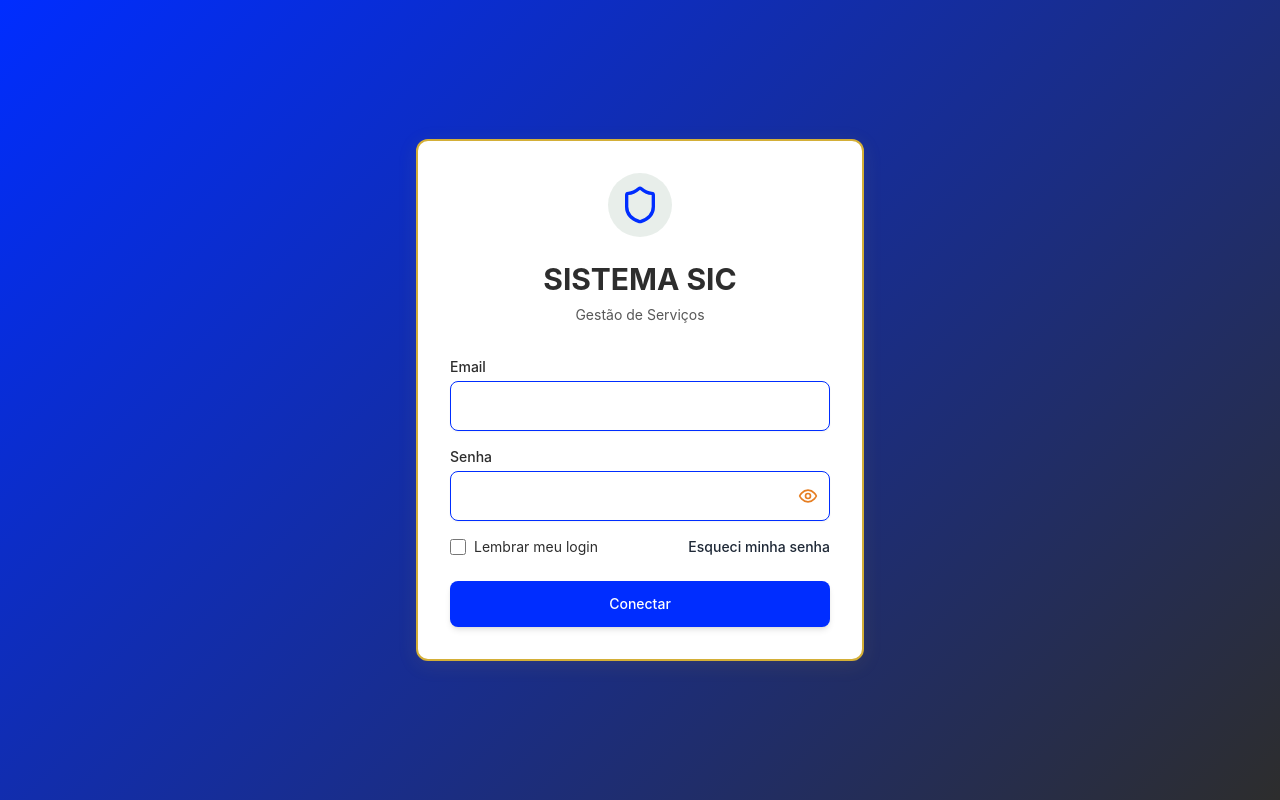
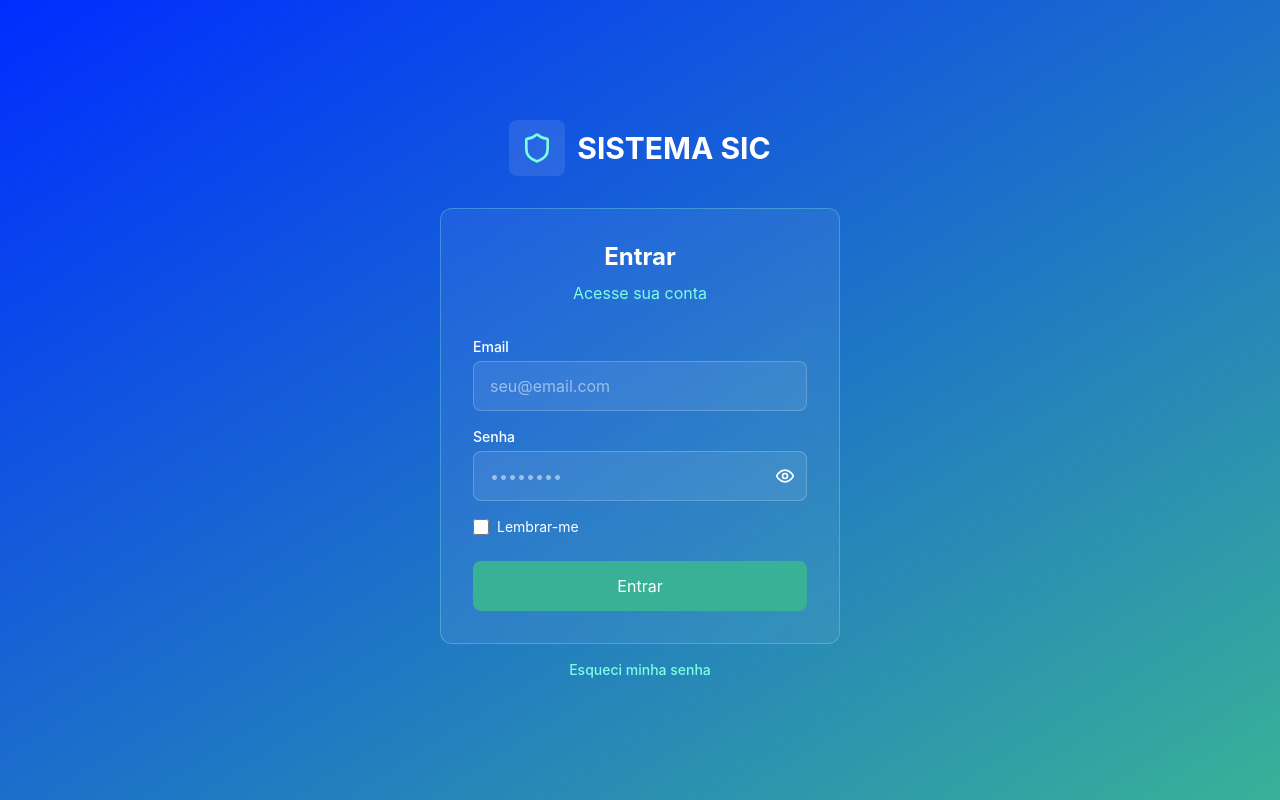
Before and after one commit to padilhadc/sic21.05, a React (Vite) app: page /login in a window 1280 px wide. Built offline with nearby package versions, Linux system fonts and the light colour scheme.

Commit message:
Updated Login.tsx

```diff
--- a/src/pages/Login.tsx
+++ b/src/pages/Login.tsx
@@ -68,7 +68,7 @@ export default function Login() {
 
       if (error) throw error;
 
-      setSuccess('Email de recuperação enviado! Por favor, verifique sua caixa de entrada.');
+      setSuccess('Enviamos um link para redefinir sua senha. Verifique sua caixa de entrada e o spam.');
     } catch (error: any) {
       console.error('Erro ao solicitar redefinição de senha:', error);
       setError('Não foi possível enviar o email de recuperação. Tente novamente mais tarde.');
@@ -77,40 +77,38 @@ export default function Login() {
     }
   };
 
-  const togglePasswordVisibility = () => {
-    setShowPassword(!showPassword);
-  };
+  return (
+    <div className="min-h-screen flex flex-col items-center justify-center px-4 bg-gradient-to-br from-[#002DFF] to-[#39B197]">
+      <div className="flex items-center mb-8">
+        <div className="p-3 bg-white/10 rounded-lg mr-3">
+          <Shield className="h-8 w-8 text-[#7DFEE3]" />
+        </div>
+        <h1 className="text-3xl font-bold text-white">SISTEMA SIC</h1>
+      </div>
 
-  return (
-    <div className="min-h-screen flex items-center justify-center px-4" style={{ background: 'linear-gradient(135deg, #002DFF, #2D2D2D)' }}>
-      <div className="max-w-md w-full space-y-8 bg-white p-8 rounded-xl border-2 border-[#D4AF37] shadow-[0_4px_20px_rgba(212,175,55,0.1)]">
-        <div className="text-center">
-          <div className="mx-auto h-16 w-16 bg-[#1E5631]/10 rounded-full flex items-center justify-center transform transition-transform hover:scale-105">
-            <Shield className="h-10 w-10 text-[#002DFF]" />
-          </div>
-          <h2 className="mt-6 text-3xl font-bold text-[#2D2D2D]">SISTEMA SIC</h2>
-          <p className="mt-2 text-sm text-[#2D2D2D]/80"> Gestão de Serviços</p>
+      <div className="w-full max-w-[400px] bg-white/[0.06] backdrop-blur-md border border-[rgba(125,254,227,0.3)] rounded-xl p-8">
+        <div className="text-center mb-8">
+          <h2 className="text-2xl font-bold text-white">Entrar</h2>
+          <p className="mt-2 text-[#7DFEE3]">Acesse sua conta</p>
         </div>
 
         {!isConfigured && (
-          <div className="bg-yellow-50 border border-yellow-200 text-yellow-800 px-4 py-3 rounded-lg text-sm flex items-center">
+          <div className="mb-6 bg-yellow-400/10 border border-yellow-400/20 text-yellow-200 px-4 py-3 rounded-lg text-sm flex items-center">
             <AlertCircle className="h-5 w-5 mr-2" />
-            <span>
-              Supabase não está configurado. Atualize suas variáveis de ambiente.
-            </span>
+            <span>Supabase não está configurado. Atualize suas variáveis de ambiente.</span>
           </div>
         )}
 
-        <form className="mt-8 space-y-6" onSubmit={handleSubmit}>
+        <form onSubmit={handleSubmit} className="space-y-6">
           {error && (
-            <div className="bg-red-50 border border-red-200 text-red-600 px-4 py-3 rounded-lg text-sm flex items-center animate-fade-in">
+            <div className="bg-red-400/10 border border-red-400/20 text-red-200 px-4 py-3 rounded-lg text-sm flex items-center">
               <AlertCircle className="h-5 w-5 mr-2" />
               {error}
             </div>
           )}
 
           {success && (
-            <div className="bg-green-50 border border-green-200 text-green-600 px-4 py-3 rounded-lg text-sm flex items-center animate-fade-in">
+            <div className="bg-green-400/10 border border-green-400/20 text-green-200 px-4 py-3 rounded-lg text-sm flex items-center">
               <AlertCircle className="h-5 w-5 mr-2" />
               {success}
             </div>
@@ -118,7 +116,7 @@ export default function Login() {
 
           <div className="space-y-4">
             <div>
-              <label htmlFor="email" className="block text-sm font-medium text-[#2D2D2D] mb-1">
+              <label htmlFor="email" className="block text-sm font-medium text-white mb-1">
                 Email
               </label>
               <input
@@ -129,15 +127,16 @@ export default function Login() {
                 required
                 value={email}
                 onChange={(e) => setEmail(e.target.value)}
-                className="block w-full px-3 py-3 border border-[#002DFF] rounded-lg shadow-sm focus:outline-none focus:ring-2 focus:ring-[#002DFF] focus:border-[#1E5631] bg-white text-[#2D2D2D] transition-all duration-200"
+                className="block w-full px-4 py-3 bg-white/[0.08] border border-white/20 rounded-lg focus:outline-none focus:border-[#7DFEE3] focus:ring-1 focus:ring-[#7DFEE3] text-white placeholder-white/50"
+                placeholder="seu@email.com"
               />
             </div>
 
             <div>
-              <label htmlFor="password" className="block text-sm font-medium text-[#2D2D2D] mb-1">
+              <label htmlFor="password" className="block text-sm font-medium text-white mb-1">
                 Senha
               </label>
-              <div className="relative mt-1">
+              <div className="relative">
                 <input
                   id="password"
                   name="password"
@@ -146,19 +145,19 @@ export default function Login() {
                   required
                   value={password}
                   onChange={(e) => setPassword(e.target.value)}
-                  className="block w-full px-3 py-3 border border-[#002DFF] rounded-lg shadow-sm focus:outline-none focus:ring-2 focus:ring-[#002DFF] focus:border-[#D4AF37] bg-white text-[#2D2D2D] transition-all duration-200"
+                  className="block w-full px-4 py-3 bg-white/[0.08] border border-white/20 rounded-lg focus:outline-none focus:border-[#7DFEE3] focus:ring-1 focus:ring-[#7DFEE3] text-white placeholder-white/50"
+                  placeholder="••••••••"
                 />
                 <button
                   type="button"
-                  onClick={togglePasswordVisibility}
-                  className="absolute inset-y-0 right-0 pr-3 flex items-center text-[#E67E22] hover:text-[#E67E22]/80 transition-colors"
+                  onClick={() => setShowPassword(!showPassword)}
+                  className="absolute inset-y-0 right-0 pr-3 flex items-center text-white"
                 >
                   {showPassword ? <EyeOff className="h-5 w-5" /> : <Eye className="h-5 w-5" />}
                 </button>
               </div>
             </div>
 
-            <div className="flex items-center justify-between">
             <div className="flex items-center">
               <input
                 id="remember-me"
@@ -166,32 +165,32 @@ export default function Login() {
                 type="checkbox"
                 checked={rememberMe}
                 onChange={(e) => setRememberMe(e.target.checked)}
-                  className="h-4 w-4 text-[#1E5631] focus:ring-[#1E5631] border-[#D4AF37] rounded transition-colors"
+                className="h-4 w-4 rounded border-white/20 bg-white/[0.08] text-[#7DFEE3] focus:ring-[#7DFEE3]"
               />
-                <label htmlFor="remember-me" className="ml-2 block text-sm text-[#2D2D2D]">
-                  Lembrar meu login
+              <label htmlFor="remember-me" className="ml-2 block text-sm text-white">
+                Lembrar-me
               </label>
-              </div>
-              <button
-                type="button"
-                onClick={handleForgotPassword}
-                disabled={resetLoading}
-                className="text-sm font-medium text-[#] hover:text-[#E67E22]/80 transition-colors"
-              >
-                {resetLoading ? 'Enviando...' : 'Esqueci minha senha'}
-              </button>
             </div>
           </div>
 
           <button
             type="submit"
             disabled={loading || !isConfigured}
-            className="w-full flex justify-center py-3 px-4 border border-transparent rounded-lg shadow-md text-sm font-medium text-white bg-[#002DFF] hover:bg-[#00008B]/90 focus:outline-none focus:ring-2 focus:ring-offset-2 focus:ring-[#1E5631] disabled:opacity-50 transition-all duration-200 transform hover:scale-[1.02] active:scale-[0.98]"
+            className="w-full flex justify-center py-3 px-4 border border-transparent rounded-lg text-white bg-[#39B197] hover:bg-[#2C7D67] focus:outline-none focus:ring-2 focus:ring-offset-2 focus:ring-[#7DFEE3] disabled:opacity-50 transition-colors"
           >
-            {loading ? 'Conectando...' : 'Conectar'}
+            {loading ? 'Entrando...' : 'Entrar'}
           </button>
         </form>
       </div>
+
+      <button
+        type="button"
+        onClick={handleForgotPassword}
+        disabled={resetLoading}
+        className="mt-4 text-[#7DFEE3] hover:underline text-sm font-medium"
+      >
+        {resetLoading ? 'Enviando link...' : 'Esqueci minha senha'}
+      </button>
     </div>
   );
 }
```
Lines whose indentation alone changed are shown as unchanged.
